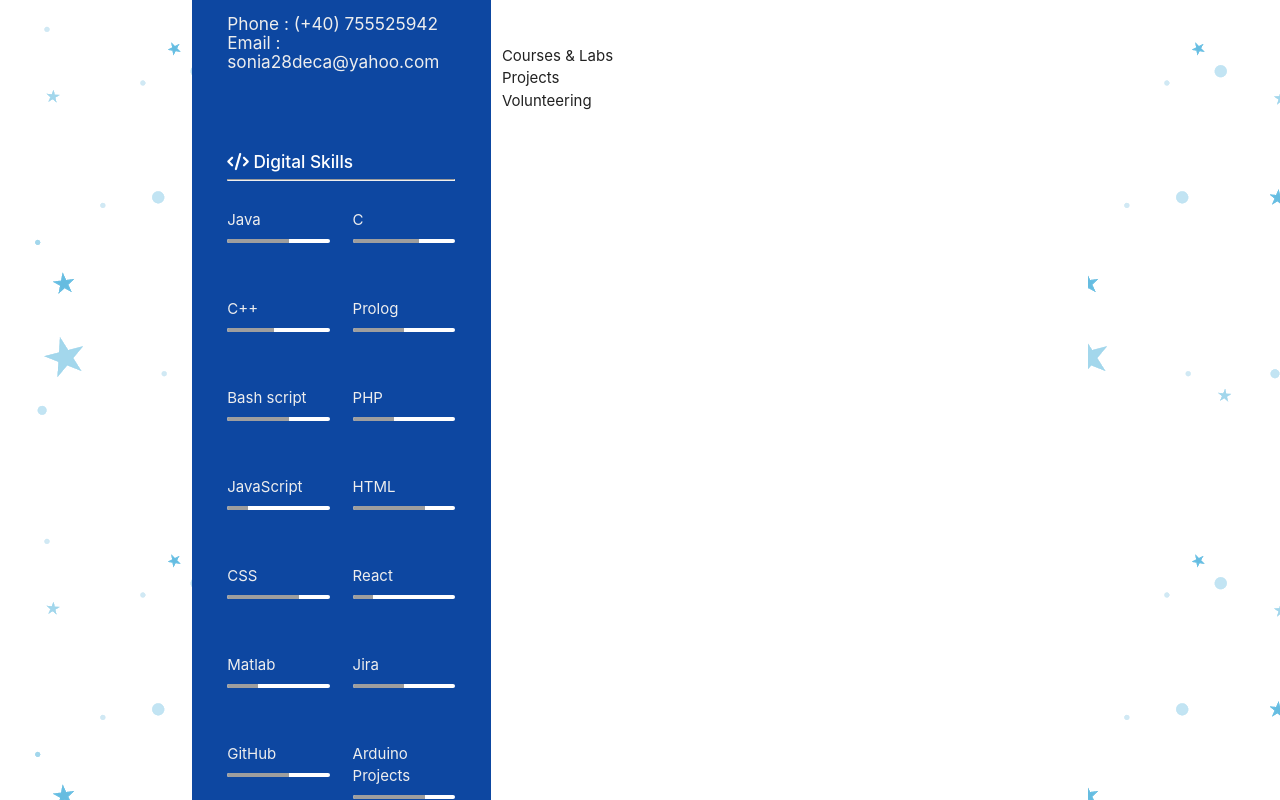
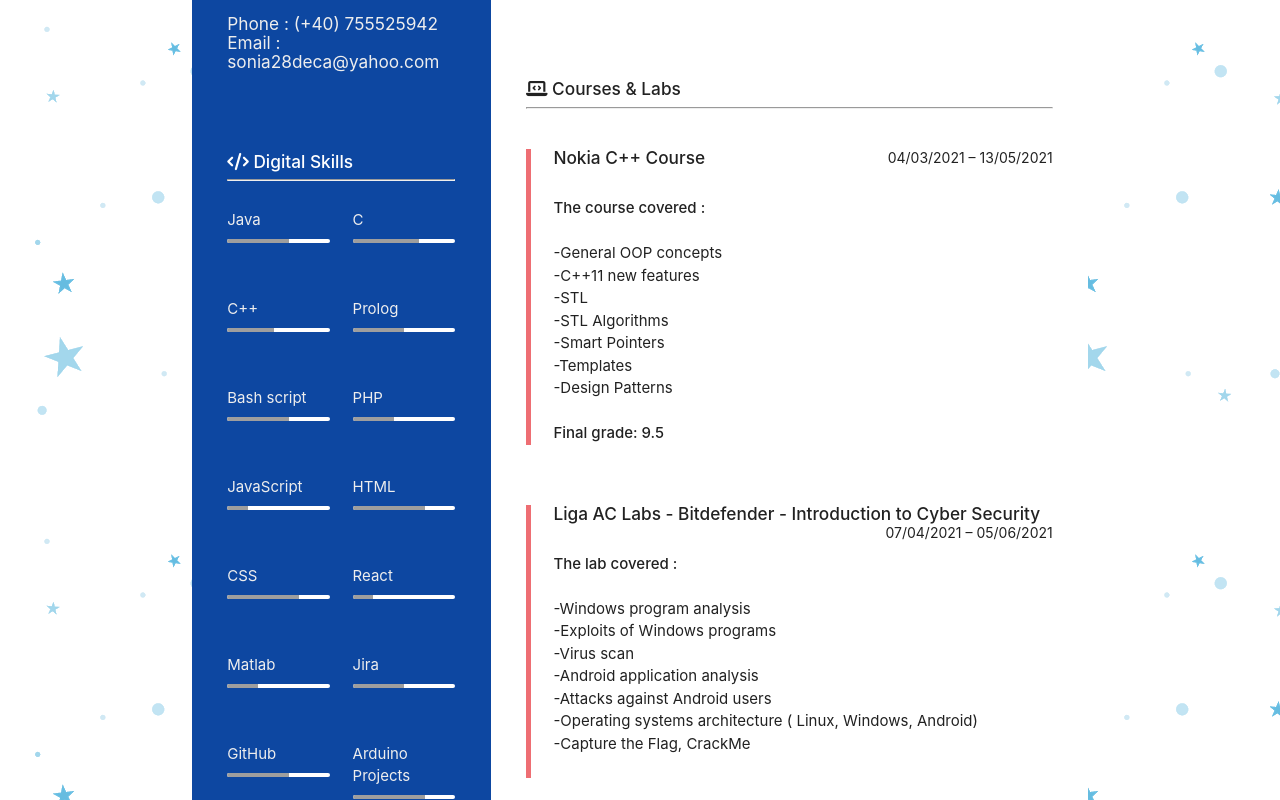
Before and after one commit to soniadeca28/cvReact, a React (Create React App) app: page / in a window 1280 px wide. Shown: the part 880-1680 px from the top of the page. Built offline with nearby package versions, Linux system fonts and the light colour scheme.

Commit message:
Added Courses

```diff
--- a/src/components/pages/courses/Courses.js
+++ b/src/components/pages/courses/Courses.js
@@ -4,7 +4,87 @@ class Courses extends Component {
     render() {
         return (
             <div>
-                Courses & Labs
+
+
+                <div className="card z-depth-0">
+
+                    <div className="card-content">
+
+                        <h6>
+
+                            <strong><i class="fas fa-solid fa-laptop-code"></i> Courses & Labs</strong>
+
+                        </h6>
+
+
+                        <hr/>
+
+                        <div className="row mt">
+                            <div className="col s12">
+                                <blockquote>
+                                    <h6 className="no-pad mt-bottom">
+                                        <strong>
+                                            Nokia C++ Course
+                                        </strong>
+                                        <span> 04/03/2021 – 13/05/2021  </span>
+                                    </h6>
+
+                                    <br/>
+                                    <p><strong>The course covered : </strong> </p>
+                                    <br/>
+                                    <p> -General OOP concepts</p>
+                                    <p> -C++11 new features</p>
+                                    <p>-STL</p>
+                                    <p>-STL Algorithms</p>
+                                    <p>-Smart Pointers</p>
+                                    <p>-Templates</p>
+                                    <p>-Design Patterns</p>
+                                    <br/>
+                                    <p><strong>Final grade: 9.5</strong></p>
+
+
+
+                                </blockquote>
+                            </div>
+                        </div>
+
+
+                        <div className="row mt">
+                            <div className="col s12">
+                                <blockquote>
+                                    <h6 className="no-pad mt-bottom">
+                                        <strong>
+                                            Liga AC Labs - Bitdefender - Introduction to Cyber Security
+                                        </strong>
+                                        <span> 07/04/2021 – 05/06/2021 </span>
+                                    </h6>
+
+                                    <br/>
+                                    <p><strong>The lab covered : </strong> </p>
+                                    <br/>
+                                    <p> -Windows program analysis</p>
+                                    <p> -Exploits of Windows programs</p>
+                                    <p>-Virus scan</p>
+                                    <p>-Android application analysis</p>
+                                    <p>-Attacks against Android users</p>
+                                    <p>-Operating systems architecture ( Linux, Windows, Android)</p>
+                                    <p>-Capture the Flag, CrackMe</p>
+                                    <br/>
+
+
+
+                                </blockquote>
+                            </div>
+                        </div>
+
+
+                    </div>
+
+                </div>
+
+
+
+
             </div>
         );
     }
```
Also changed, not shown: src/components/pages/education/Education.js (+1 -7 lines).
